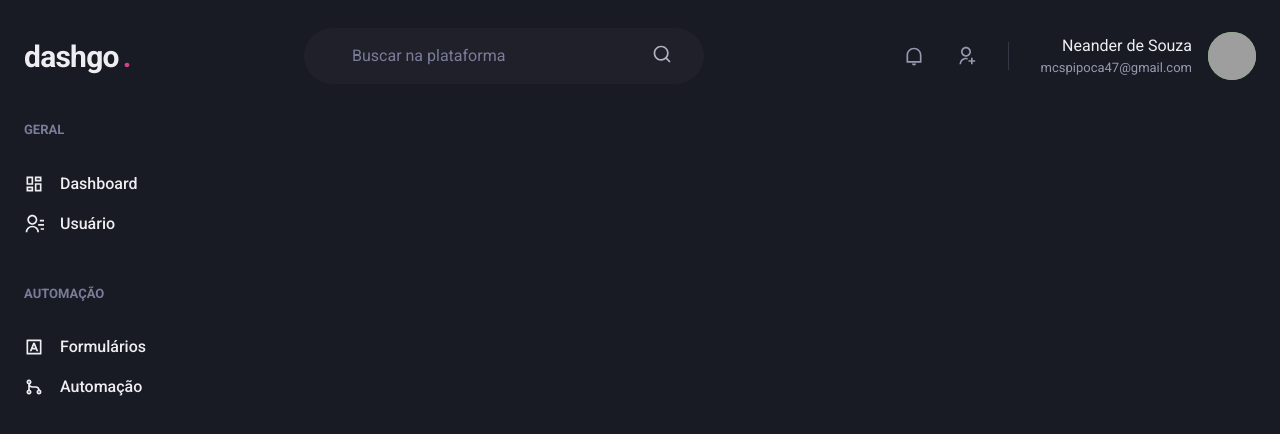
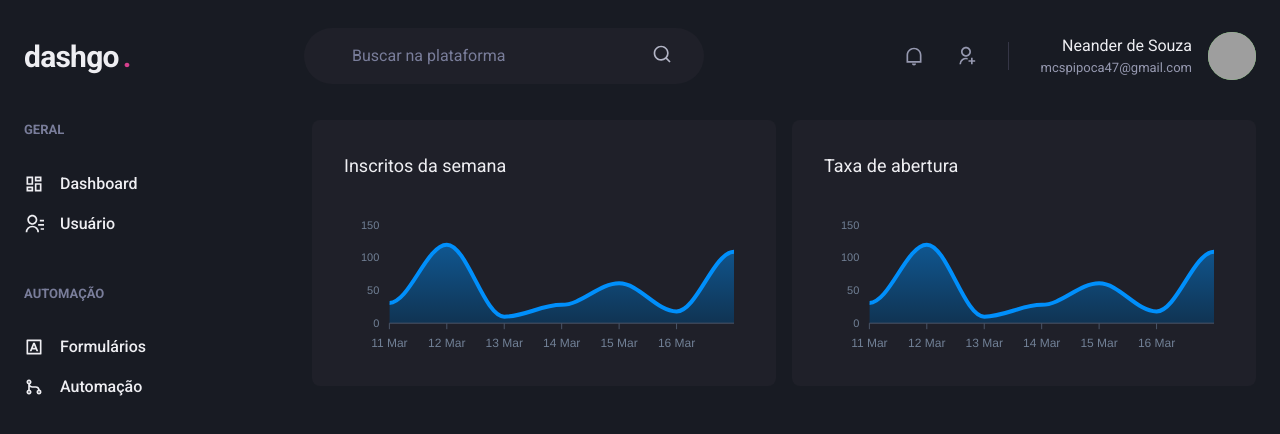
Before and after one commit to neanderdev/dashgo-nextjs, a Next.js app: page /dashboard in a window 1280 px wide. Shown: the top 434 px of the page. Built offline with nearby package versions, Linux system fonts and the light colour scheme; grey boxes are pictures that could not be loaded.

Commit message:
Creating Application Dashboard

```diff
--- a/package.json
+++ b/package.json
@@ -13,9 +13,11 @@
     "@chakra-ui/react": "^1.8.6",
     "@emotion/react": "^11.8.2",
     "@emotion/styled": "^11.8.1",
+    "apexcharts": "^3.33.2",
     "framer-motion": "^6.2.8",
     "next": "12.1.0",
     "react": "17.0.2",
+    "react-apexcharts": "^1.4.0",
     "react-dom": "17.0.2",
     "react-icons": "^4.3.1"
   },
--- a/src/pages/dashboard.tsx
+++ b/src/pages/dashboard.tsx
@@ -1,7 +1,64 @@
-import { Flex } from "@chakra-ui/react";
+import { Box, Flex, SimpleGrid, Text, theme } from '@chakra-ui/react';
+import dynamic from 'next/dynamic';
 
-import { Header } from "../components/Header";
-import { Sidebar } from "../components/Sidebar";
+import { Header } from '../components/Header';
+import { Sidebar } from '../components/Sidebar';
+
+const Chart = dynamic(() => import('react-apexcharts'), {
+    ssr: false,
+});
+
+const options = {
+    chart: {
+        toolbar: {
+            show: false,
+        },
+        zoom: {
+            enabled: false,
+        },
+        foreColor: theme.colors.gray[500],
+    },
+    grid: {
+        show: false,
+    },
+    dataLabels: {
+        enabled: false,
+    },
+    tooltip: {
+        enabled: false,
+    },
+    xaxis: {
+        type: 'datetime',
+        axisBorder: {
+            color: theme.colors.gray[600],
+        },
+        axisTicks: {
+            color: theme.colors.gray[600],
+        },
+        categories: [
+            '2022-03-11T00:00:00.000Z',
+            '2022-03-12T00:00:00.000Z',
+            '2022-03-13T00:00:00.000Z',
+            '2022-03-14T00:00:00.000Z',
+            '2022-03-15T00:00:00.000Z',
+            '2022-03-16T00:00:00.000Z',
+            '2022-03-17T00:00:00.000Z',
+        ],
+    },
+    fill: {
+        opacity: 0.3,
+        type: 'gradient',
+        gradient: {
+            shade: 'dark',
+            opacityFrom: 0.7,
+            opacityTo: 0.7,
+        }
+    }
+} as const;
+
+const series = [
+    { name: 'series1', data: [31, 120, 10, 28, 61, 18, 109] }
+];
 
 export default function Dashboard() {
     return (
@@ -16,7 +73,40 @@
                 px='6'
             >
                 <Sidebar />
+
+                <SimpleGrid flex='1' gap='4' minChildWidth='320px' alignItems='flex-start'>
+                    <Box
+                        p='8'
+                        bg='gray.800'
+                        borderRadius={8}
+                        pb='4'
+                    >
+                        <Text fontSize='lg' mb='4'>Inscritos da semana</Text>
+                        <Chart
+                            type='area'
+                            options={options}
+                            series={series}
+                            height={160}
+                        />
+                    </Box>
+
+                    <Box
+                        p='8'
+                        bg='gray.800'
+                        borderRadius={8}
+                        pb='4'
+                    >
+                        <Text fontSize='lg' mb='4'>Taxa de abertura</Text>
+
+                        <Chart
+                            type='area'
+                            options={options}
+                            series={series}
+                            height={160}
+                        />
+                    </Box>
+                </SimpleGrid>
             </Flex>
-        </Flex>
+        </Flex >
     );
 }
```
Also changed, not shown: 1 other file (tests, documents, lock files or other folders).
